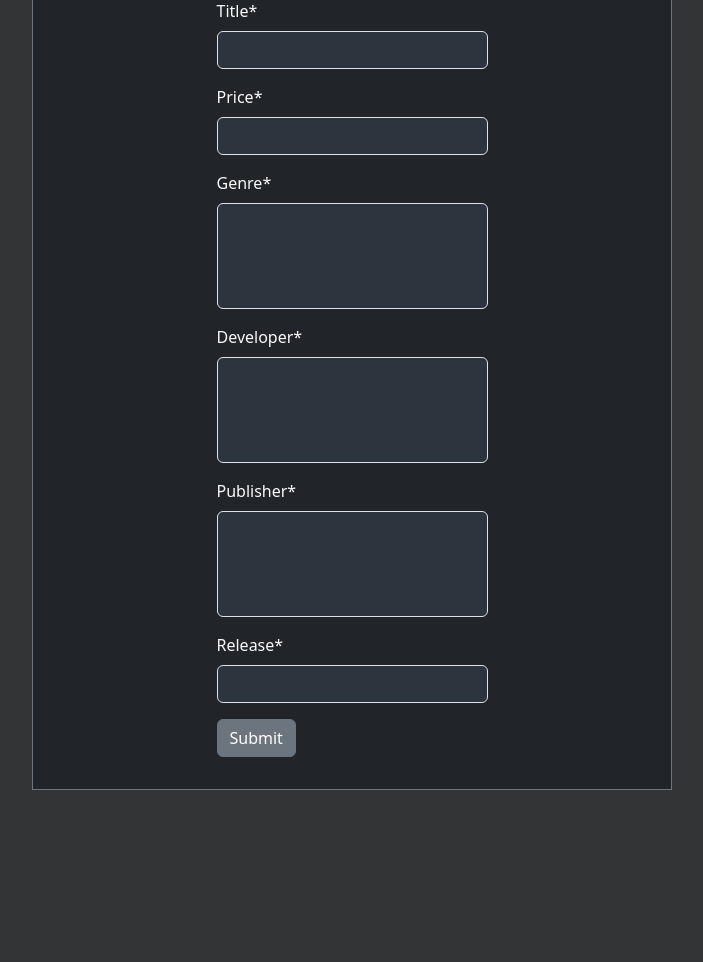
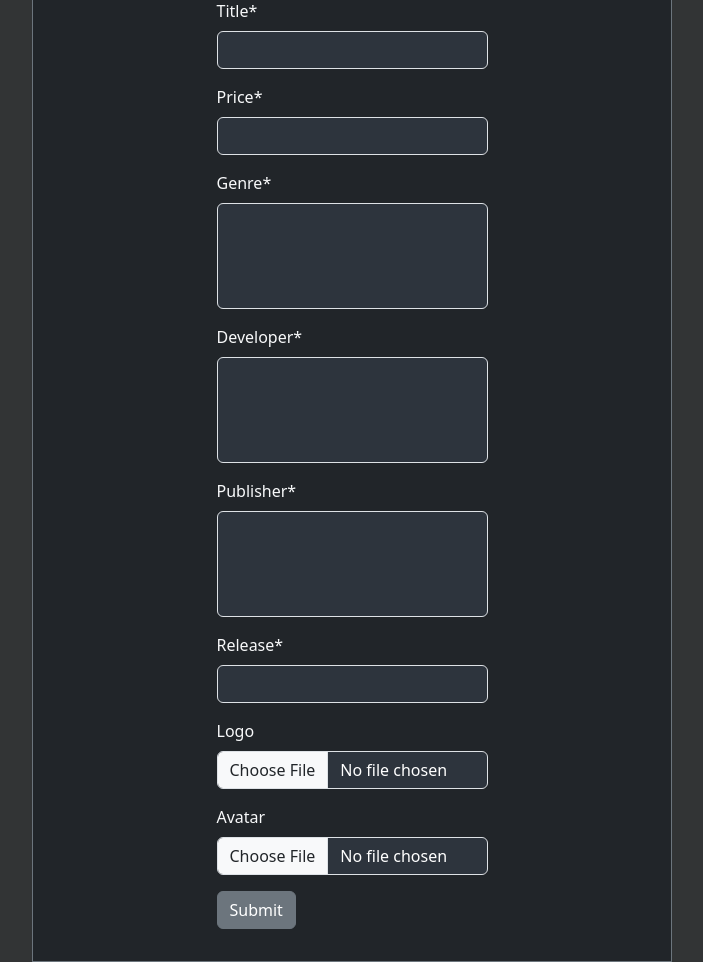
Before and after one commit to mstc0/libraryproject, a Django app: page /manage/game/create in a window 1280 px wide. Shown: the part 162-1124 px from the top of the page, without its empty margins (288-991 px from the left). Before the commit the page ends 952 px from the top, so only its background shows below. Run offline with Django 4.2, Linux system fonts and the light colour scheme; data that the repository does not hold is empty; some libraries are stand-ins or nearby versions.

Commit message:
Added game logo and avatars, fixed login redirect

```diff
--- a/game_library/settings.py
+++ b/game_library/settings.py
@@ -131,3 +131,4 @@ CRISPY_TEMPLATE_PACK = "bootstrap5"
 
 CART_SESSION_ID = 'cart'
 SESSION_COOKIE_AGE = 1209600
+LOGIN_REDIRECT_URL = 'my-profile'
--- a/game_library/urls.py
+++ b/game_library/urls.py
@@ -23,6 +23,7 @@ urlpatterns = [
     path('admin/', admin.site.urls),
     path('accounts/', include("django.contrib.auth.urls")),
     path('accounts/profile/<int:pk>', profile.ProfileView.as_view(), name='profile'),
+    path('accounts/myprofile', profile.my_profile, name='my-profile'),
     path('accounts/profile/update/email', profile.ProfileEmailUpdateView.as_view(), name='profile-email-update'),
     path('accounts/profile/update/display', profile.ProfileDisplayUpdateView.as_view(), name='profile-display-update'),
     path('accounts/profile/update/avatar', profile.ProfileAvatarUpdateView.as_view(), name='profile-avatar-update'),
--- a/library/forms.py
+++ b/library/forms.py
@@ -56,3 +56,55 @@ class AvatarProfileForm(forms.ModelForm):
             pass
 
         return avatar
+
+
+class GameImageForm(forms.ModelForm):
+    avatar = forms.ImageField(widget=forms.FileInput, required=False)
+    logo = forms.ImageField(widget=forms.FileInput, required=False)
+
+    class Meta:
+        model = models.Game
+        fields = "__all__"
+
+    def clean_logo(self):
+        logo = self.cleaned_data['logo']
+
+        try:
+            w, h = get_image_dimensions(logo)
+            max_w = 800
+            max_h = 500
+            if w > max_w or h > max_h:
+                raise forms.ValidationError(f'Please use image that is {max_w}x{max_h} or smaller')
+
+            main, sub = logo.content_type.split('/')
+            if not (main == 'image' and sub in ['jpeg', 'png']):
+                raise forms.ValidationError(f'Only JPG or PNG are allowed.')
+
+            if len(logo) > (1024 * 1024):
+                raise forms.ValidationError('Logo file size may not exceed 1MB.')
+
+        except AttributeError:
+            pass
+
+        return logo
+
+    def clean_avatar(self):
+        avatar = self.cleaned_data['avatar']
+
+        try:
+            w, h = get_image_dimensions(avatar)
+            max_w = max_h = 100
+            if w > max_w or h > max_h:
+                raise forms.ValidationError(f'Please use image that is {max_w}x{max_h} or smaller')
+
+            main, sub = avatar.content_type.split('/')
+            if not (main == 'image' and sub in ['jpeg', 'png']):
+                raise forms.ValidationError(f'Only JPG or PNG are allowed.')
+
+            if len(avatar) > (40 * 1024):
+                raise forms.ValidationError('Logo file size may not exceed 40k.')
+
+        except:
+            pass
+
+        return avatar
--- a/library/models.py
+++ b/library/models.py
@@ -46,6 +46,8 @@ class Game(models.Model):
     developer = models.ManyToManyField('Developer', through='GameDeveloper')
     publisher = models.ManyToManyField('Publisher', through='GamePublisher')
     release = models.DateField()
+    logo = models.ImageField(upload_to='library/static/game/logo/', default=None, null=True, blank=True)
+    avatar = models.ImageField(upload_to='library/static/game/avatar/', default=None, null=True, blank=True)
 
     def __str__(self):
         return f'Game({self.title})'
--- a/library/views_dir/crud_views/game.py
+++ b/library/views_dir/crud_views/game.py
@@ -1,14 +1,15 @@
+import os
 from datetime import datetime
 from django.shortcuts import render, redirect
 from django.urls import reverse_lazy
 from django.views.generic import CreateView, UpdateView, DeleteView, ListView, DetailView
-from library import models
+from library import models, forms
 
 
 class GameCreateView(CreateView):
     model = models.Game
+    form_class = forms.GameImageForm
     template_name = 'crud/game/game-create.html'
-    fields = '__all__'
     success_url = reverse_lazy('game-create')
 
 
@@ -43,9 +44,17 @@ class GameDetailView(DetailView):
 
 class GameUpdateView(UpdateView):
     model = models.Game
+    form_class = forms.GameImageForm
     template_name = 'crud/game/game-update.html'
-    fields = '__all__'
     success_url = reverse_lazy('admin-panel')
+
+    def form_valid(self, form):
+        game = models.Game.objects.get(pk=self.kwargs['pk'])
+        if game.avatar:
+            os.remove(str(game.avatar))
+        if game.logo:
+            os.remove(str(game.logo))
+        return super(GameUpdateView, self).form_valid(form)
 
 
 class GameDeleteView(DeleteView):
--- a/library/views_dir/crud_views/profile.py
+++ b/library/views_dir/crud_views/profile.py
@@ -107,3 +107,8 @@ def request_friendship(request, pk):
     friend_request.is_active = True
     friend_request.save()
     return redirect(reverse_lazy('profile', kwargs={'pk': pk}))
+
+
+def my_profile(request):
+    profile = models.UserExtraProfile.objects.get(user_id=request.user.id).user.id
+    return redirect('profile', pk=profile)
--- a/templates/crud/game/game-create.html
+++ b/templates/crud/game/game-create.html
@@ -8,7 +8,7 @@
 
 {% block content %}
     <div class="container w-50 p-3">
-        <form method="post">{% csrf_token %}
+        <form method="post" enctype="multipart/form-data">{% csrf_token %}
             {{ form|crispy }}
         <input type="submit" value="Submit" class="btn btn-secondary">
         </form>
--- a/templates/crud/game/game-read-detail.html
+++ b/templates/crud/game/game-read-detail.html
@@ -9,7 +9,7 @@
 {% block content %}
     <div class="d-flex justify-content-center">
         <div class="border border-secondary rounded d-flex align-items-end mx-5 flex-fill"
-             style="overflow: hidden; height: 400px; background-image: url('https://i.imgur.com/I3DIwEF.jpeg'); background-position: center">
+             style="overflow: hidden; height: 400px; background-image: url({% static game.logo|cut:'library/static/' %}); background-size: cover; background-position: center; background-repeat: no-repeat">
             <div class="border-top border-secondary p-3 bg-dark mt-5 flex-fill text-center d-flex justify-content-between">
                 <div class="d-flex bg-black border rounded border-black mx-5">
                     {% if game in owned_games %}
--- a/templates/crud/game/game-update.html
+++ b/templates/crud/game/game-update.html
@@ -4,7 +4,7 @@
 
 {% block content %}
     <div class="container w-50 p-3">
-        <form method="post">{% csrf_token %}
+        <form method="post" enctype="multipart/form-data">{% csrf_token %}
             {{ form|crispy }}
         <input type="submit" value="Submit" class="btn btn-secondary">
         </form>
--- a/templates/user-profile.html
+++ b/templates/user-profile.html
@@ -31,6 +31,7 @@
                     <th></th>
                 </tr>
                 <tr>
+                {{ my_profile.friends.all }}
                     {% if profile in my_profile.friends.all %}
                         <th class="text-end" scope="row">
                                 <button type="button" class="btn btn-success" style="--bs-btn-padding-y: .1rem;
```
Also changed, not shown: templates/crud/game/game-read.html (+7 -4 lines), library/static/game/avatar/placeholder.png (added).
